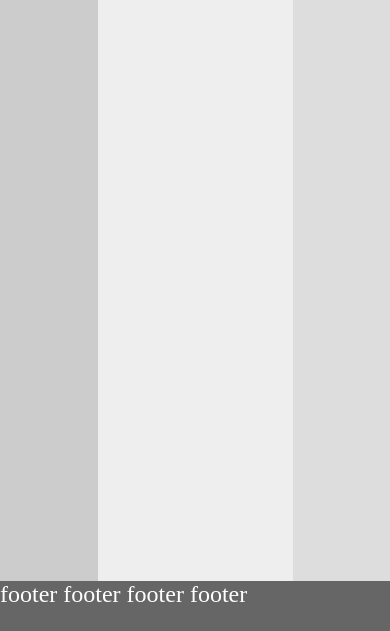
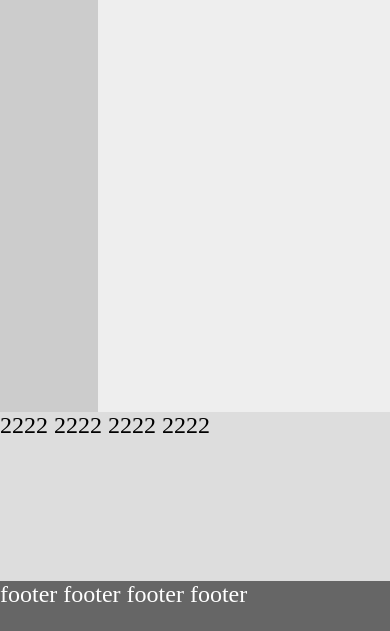
Before and after one commit to wrublik93/FLEX_GRID, a plain HTML site: page index.html in a window 390 px wide. Shown: the part 213-844 px from the top of the page. Drawn offline with Linux system fonts and the light colour scheme.

Commit message:
style: add grid-template-areas for 800px

```diff
--- a/style.css
+++ b/style.css
@@ -109,3 +109,14 @@ body {
     grid-template-columns: repeat(4, 1fr);
     grid-template-areas: "p m m s";
 }
+
+@media only screen and (max-width: 800px){
+    .container {
+        display: grid;
+        grid-template-areas:
+        "p m m m"
+        "p m m m"
+        "p m m m"
+        "s s s s";
+    }
+}
```
